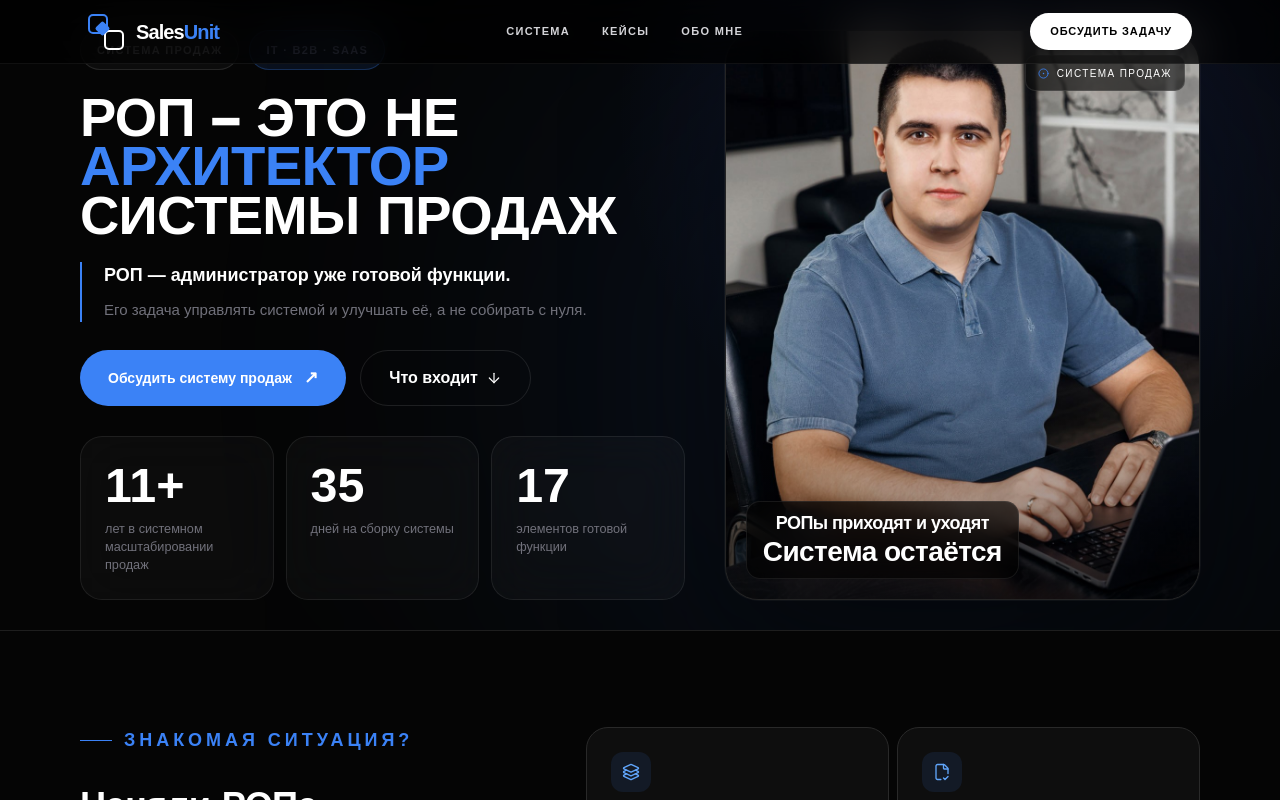
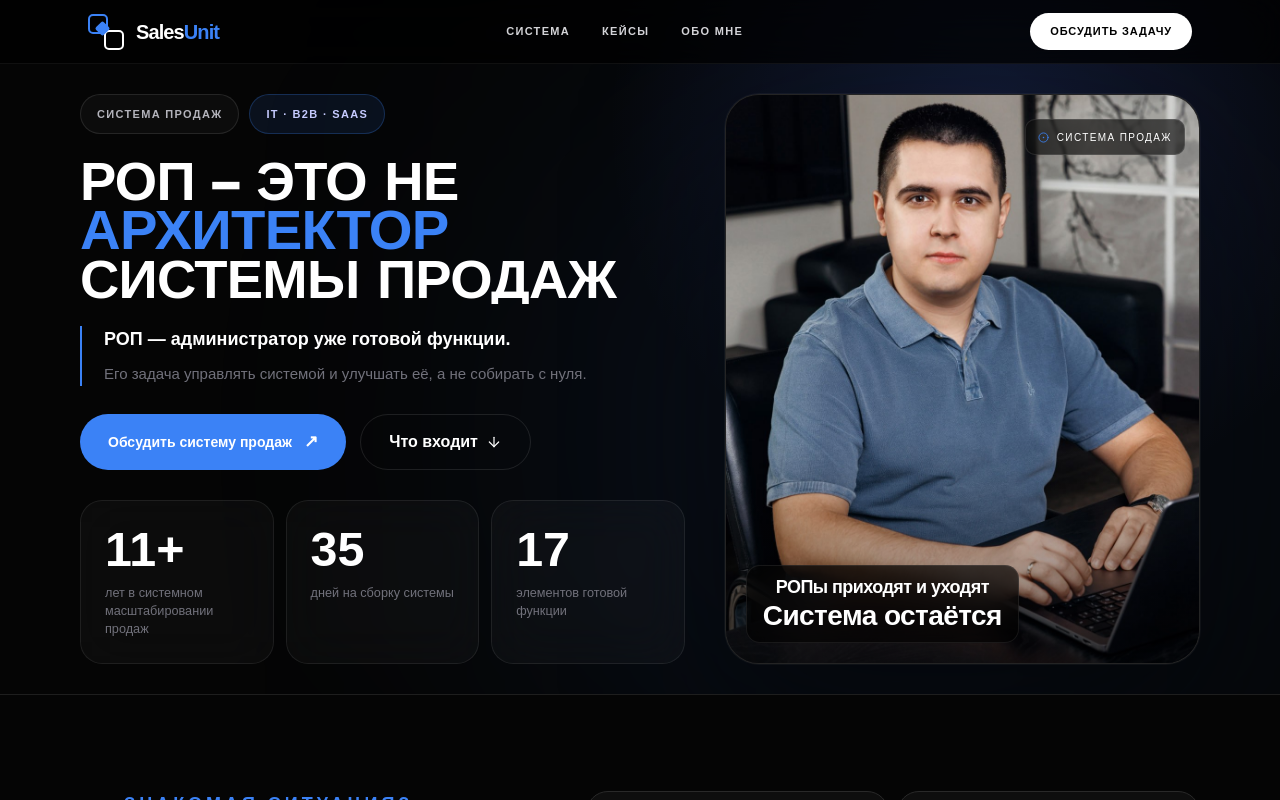
Before and after one commit to d92da/salesunit, a Next.js app: page / in a window 1280 px wide. Shown: the top 800 px of the page. Built offline with nearby package versions, Linux system fonts and the light colour scheme.

Commit message:
Update Hero.tsx

```diff
--- a/app/components/Hero.tsx
+++ b/app/components/Hero.tsx
@@ -34,7 +34,7 @@ export default function Hero() {
   return (
     <section
       id="top"
-      className="relative overflow-hidden bg-[#050505] py-[30px]"
+      className="relative overflow-hidden bg-[#050505] pt-[94px] pb-[30px]"
     >
       <div className="absolute inset-0 bg-[radial-gradient(circle_at_78%_18%,rgba(79,111,255,.16),transparent_34%)]" />
 
```
